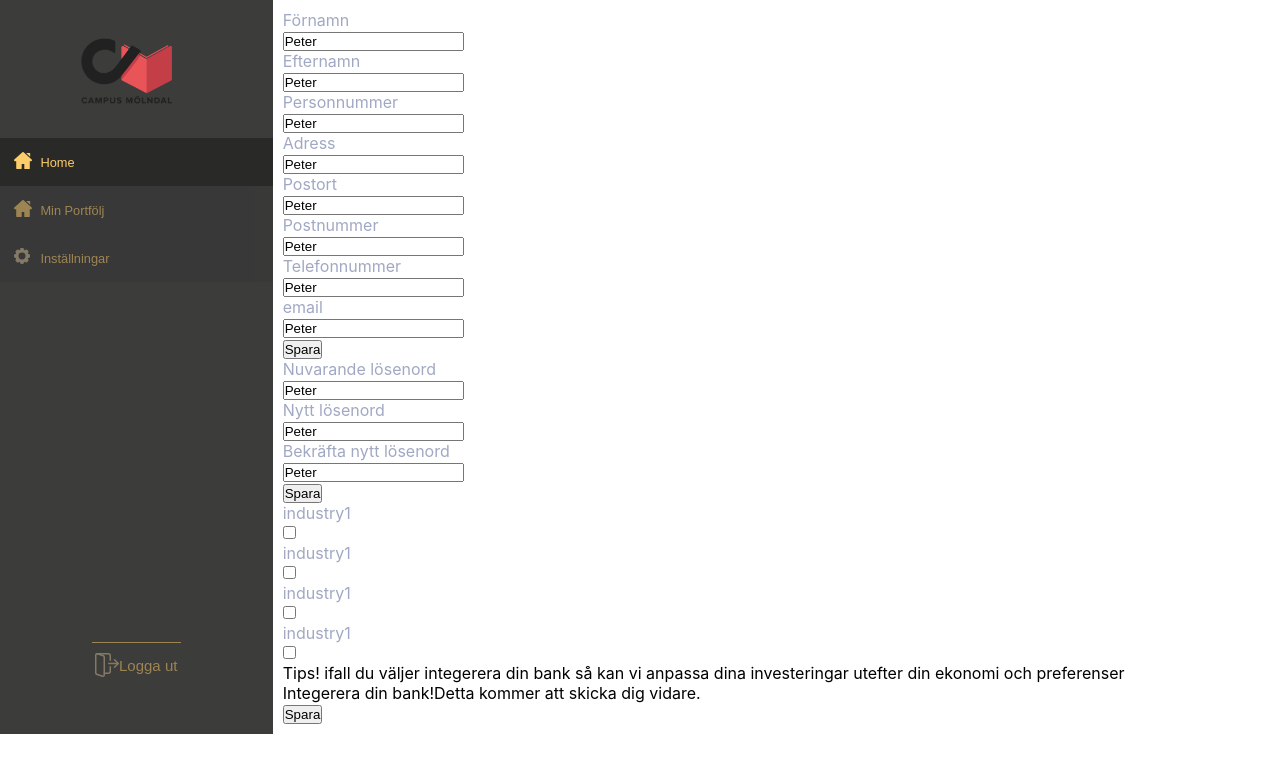
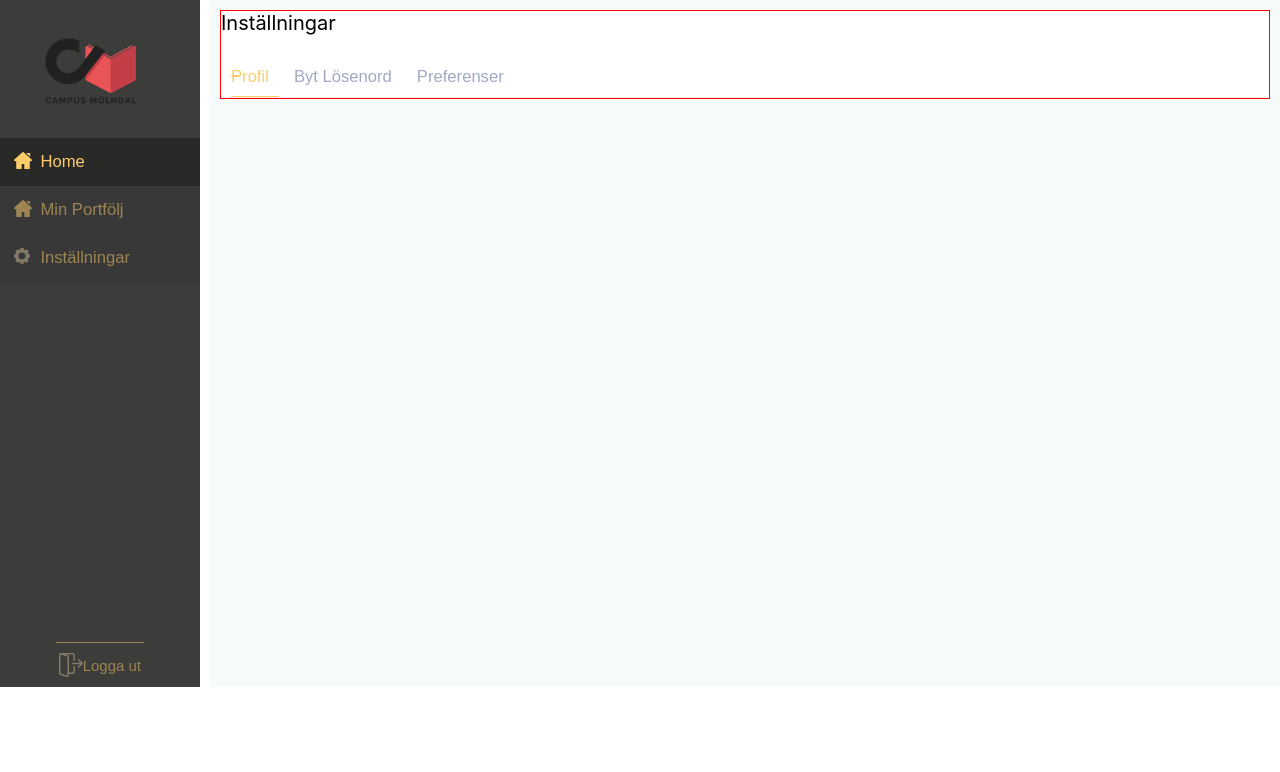
Before and after one commit to patam123/kundportal-projekt-molndal, a React (Create React App) app: page /setting in a window 1280 px wide. Shown: the top 772 px of the page. Built offline with nearby package versions, Linux system fonts and the light colour scheme.

Commit message:
Basic setting css and navigation links

```diff
--- a/src/components/navigationcomponents/nav.js
+++ b/src/components/navigationcomponents/nav.js
@@ -4,8 +4,9 @@ import { Link } from "react-router-dom";
 
 function navigation({ path, name, navstyle, icon, handleMouseOver,handleMouseLeave,handleClick, keyId }) {
   const linkStyle = {
-    fontSize: "1vw",
+    fontSize: "1.3vw",
     fontFamily: "Arial",
+    textDecoration:"none"
 
   };
 
--- a/src/components/settingcomponents/changepassword.js
+++ b/src/components/settingcomponents/changepassword.js
@@ -2,7 +2,7 @@ import React from 'react';
 import Input from '../reusedcomponents/input';
 import Button from '../reusedcomponents/button'
 
-const changePassword=()=> {
+const ChangePassword=()=> {
     return (
         <div>
         <Input inputtype="text" inputName="Peter" inputvalue="Peter" labelname="Nuvarande lösenord"/>
@@ -14,4 +14,4 @@ const changePassword=()=> {
     );
 }
 
-export default changePassword;
+export default ChangePassword;
--- a/src/components/settingcomponents/setting.js
+++ b/src/components/settingcomponents/setting.js
@@ -1,20 +1,79 @@
-import React from 'react';
-import ProfileSetting from './profilesetting';
-import ChangePassword from './changepassword';
-import SettingPreferenser from './settingpreferenser'
+import React, { useState } from "react";
+import HeadTitle from "../reusedcomponents/headtitle";
+import ProfileSetting from "./profilesetting";
+import ChangePassword from "./changepassword";
+import SettingPreferenser from "./settingpreferenser";
+import Navigation from "../navigationcomponents/nav";
+import RoutePath from "../navigationcomponents/routepath";
+import { BrowserRouter as Router, Switch, Route } from "react-router-dom";
+import HeadTitl from "../reusedcomponents/headtitle";
+import SettingCSS from "../../design/setting.css";
+import Header from "../reusedcomponents/header";
 
 
 const Setting = () => {
-    return (
+  const arrsetting = [
+    {
+      path: "/profilesetting",
+      name: "Profil",
+      style: "active-setting",
+    },
+    {
+      path: "/changepassword",
+      name: "Byt Lösenord",
+      style: "inactive-setting",
+    },
+    {
+      path: "/settingpreferenser",
+      name: "Preferenser",
+      style: "inactive-setting",
+    },
+  ];
 
-        <div>
-                <ProfileSetting/>
-                <ChangePassword/>
-                <SettingPreferenser/>
+  const indexobj = { index: 0 };
+  let [prevIndex, setIndex] = useState(indexobj.index);
+  const [obj, setStyle] = useState(arrsetting);
 
+  function makeClick(e) {
+    const index = e.target.id;
+
+    if (prevIndex !== index) {
+      obj[index].style = "active-setting";
+      obj[prevIndex].style = "inactive-setting";
+      prevIndex = index;
+    }
+    setIndex(prevIndex);
+    setStyle([...obj]);
+  }
+  return (
+    <Router>
+      <div id="settingStyle">
+        <HeadTitl title="Inställningar" />
+        <div id="container">
+            {obj.map((element, index) => (
+              <Navigation
+                path={element.path}
+                name={element.name}
+                navstyle={element.style}
+                handleClick={makeClick}
+                keyId={index}
+              />
+            ))}
         </div>
-     )
-}
-
+        <Switch>
+          <Route path="/profilesetting" exact>
+            <ProfileSetting />
+          </Route>
+          <Route path="/changepassword">
+            <ChangePassword />
+          </Route>
+          <Route path="/settingpreferenser">
+            <SettingPreferenser />
+          </Route>
+        </Switch>
+      </div>
+    </Router>
+  );
+};
 
 export default Setting;
--- a/src/design/dashboard.css
+++ b/src/design/dashboard.css
@@ -3,21 +3,24 @@
   margin: 0;
   padding: 0;
   list-style: none;
+
 }
 #dashboard-style {
   display: grid;
-  grid-template-columns: repeat(6 200px);
+  grid-template-columns: repeat(5,200px);
   grid-template-rows: repeat(7, 1fr);
 }
 
 #sidebar{
   grid-row: 1 / span 7;
-  grid-column: 1 / span 3;
+  grid-column: 1 / span ;
   background: #3c3c3b 0% 0% no-repeat padding-box;
 }
 
 #page-style {
-  grid-column: 4 / span 6;
+  grid-column: 2 / span 6;
   grid-row: 1 / span 7;
   padding: 10px;
+  background-color: #F6FAFB;
+  margin-left: 10px;
 }
--- a/src/design/navigation.css
+++ b/src/design/navigation.css
@@ -29,24 +29,20 @@
 
 .inactive {
   text-decoration: none;
-  font-size: 20px;
   color: #fdcc6b;
   display: flex;
   align-items: center;
   padding: 14px;
-  font-size: 20px;
   opacity: 0.5;
   background-color: #363636;
 }
 
 .active {
   text-decoration: none;
-  font-size: 1vw;
   color: #fdcc6b;
   display: flex;
   align-items: center;
   padding: 14px;
-  font-size: 20px;
   background-color: #292928;
   opacity: 1;
 }
--- /dev/null
+++ b/src/design/setting.css
@@ -0,0 +1,25 @@
+#settingStyle {
+  background-color: white;
+  border: 1px solid red;
+}
+
+#container {
+  border-bottom: #45414e14 1px solid;
+  display: flex;
+  padding: 10px;
+}
+
+
+.active-setting {
+  margin-right: 15px;
+  color: #fdcc6b;
+  border-bottom:#fdcc6b 1px solid;
+  padding: 10px;
+}
+.inactive-setting {
+  color: #a1a8c3;
+  margin-right: 15px;
+  padding: 10px;
+
+
+}
--- a/src/main/dashboard.js
+++ b/src/main/dashboard.js
@@ -6,7 +6,7 @@ import Navigation from "../components/navigationcomponents/nav";
 import { BrowserRouter as Router, Switch, Route } from "react-router-dom";
 import NavCss from "../components/../design/navigation.css";
 import DashboardStyling from "../design/dashboard.css";
-import RoutePath from "../components/navigationcomponents/routepath";
+
 
 function Dashboard() {
   const arr = [
```
